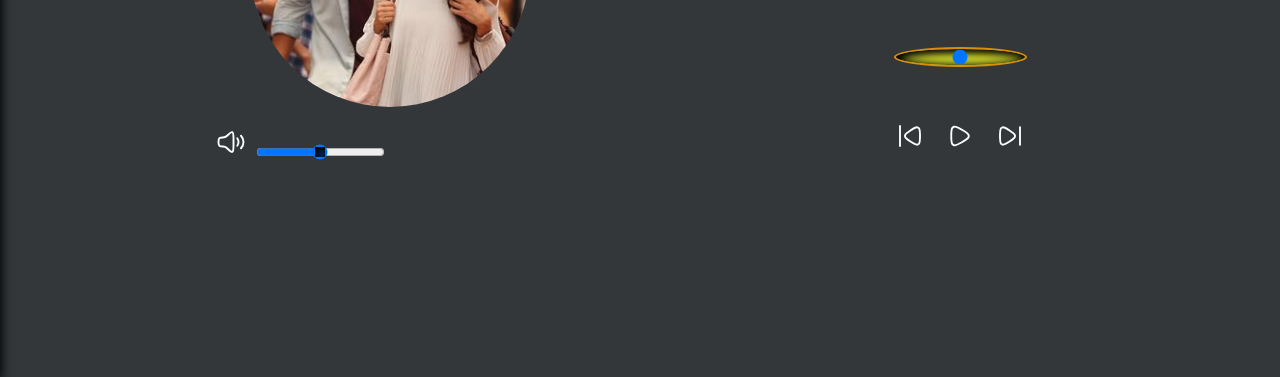
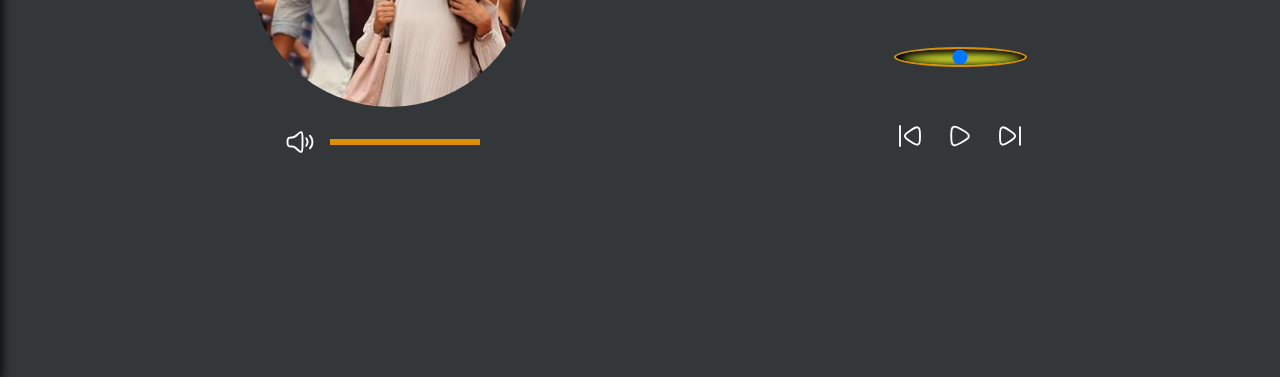
Before and after one commit to prasad3963/music-player, a plain HTML site: page index.html in a window 1280 px wide. Shown: the part 423-800 px from the top of the page. Drawn offline with Linux system fonts and the light colour scheme.

Commit message:
made changes in styles.css

```diff
--- a/style.css
+++ b/style.css
@@ -58,7 +58,7 @@ main{
     gap: 10px;
     width: 100px;
 }
-/* #volume-range{
+#volume-range{
     -webkit-appearance: none;
     position: absolute;
     top: 12px;
@@ -70,7 +70,7 @@ main{
     cursor: pointer;
     box-shadow: inset 2px 2px 10px black;
 
-} */
+}
 #volume-range::-webkit-slider-thumb{
     -webkit-appearance: none;
     background-color: rgba(218, 227, 45, 0.967);
```
